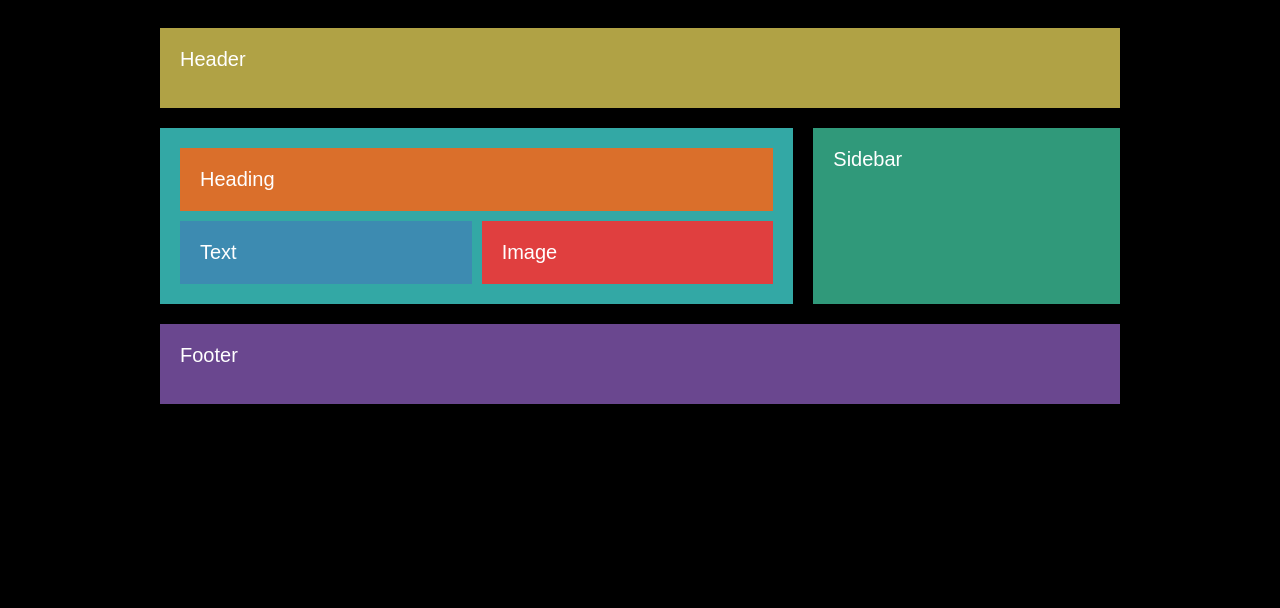
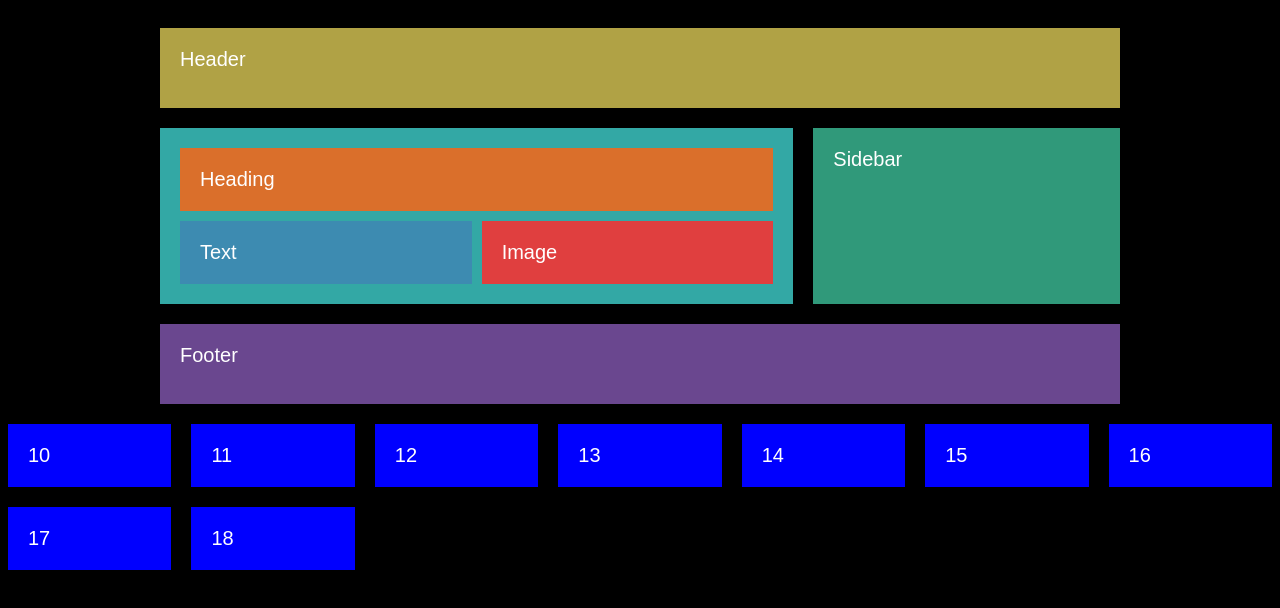
Before and after one commit to apassiondev/grid101, a website: page public/index.html in a window 1280 px wide. Drawn offline with Linux system fonts and the light colour scheme.

Commit message:
Understand the usage of auto-fill() & minmax()

```diff
--- a/public/index.html
+++ b/public/index.html
@@ -18,6 +18,18 @@
         <div class="item-4">Footer</div>
     </section>
 
+    <section class="grid-3">
+        <div class="item-10">10</div>
+        <div class="item-10">11</div>
+        <div class="item-10">12</div>
+        <div class="item-10">13</div>
+        <div class="item-10">14</div>
+        <div class="item-10">15</div>
+        <div class="item-10">16</div>
+        <div class="item-10">17</div>
+        <div class="item-10">18</div>
+    </section>
+
     <script type="text/javascript">
         setTimeout(function(){
             // window.location.href = window.location.href;
--- a/public/src/css/main.css
+++ b/public/src/css/main.css
@@ -134,3 +134,20 @@ body{
 .item-9 {
     background: #4464a1;
 }
+
+/* Grid-3 */
+.grid-3{
+    margin-top: 20px;
+    display: grid;
+
+    grid-template-columns: repeat(auto-fill, minmax(9em, 1fr));
+    grid-gap: 20px;
+}
+.grid-3 div{
+    color: #fff;
+    font-size: 20px;
+    padding: 20px;
+}
+.grid-3 .item-10{
+    background-color: blue;
+}
```
